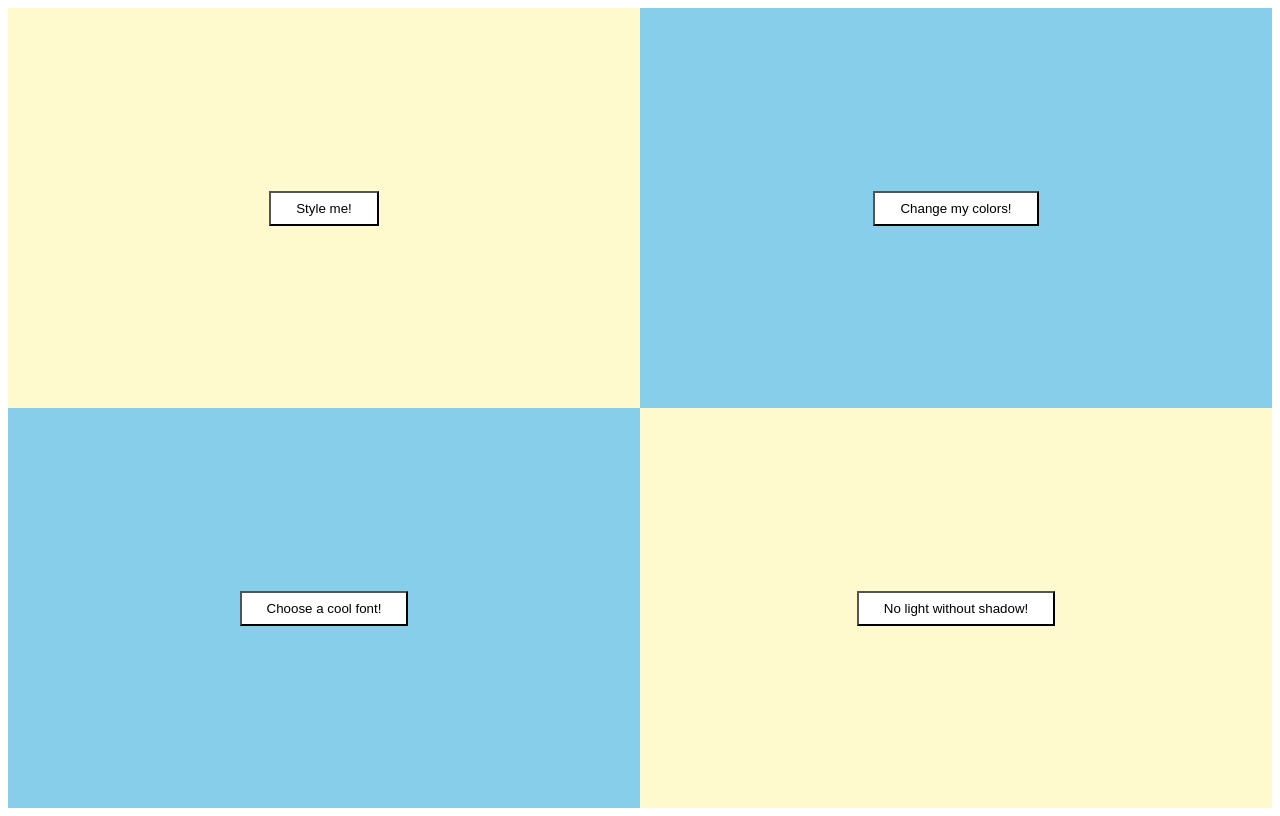
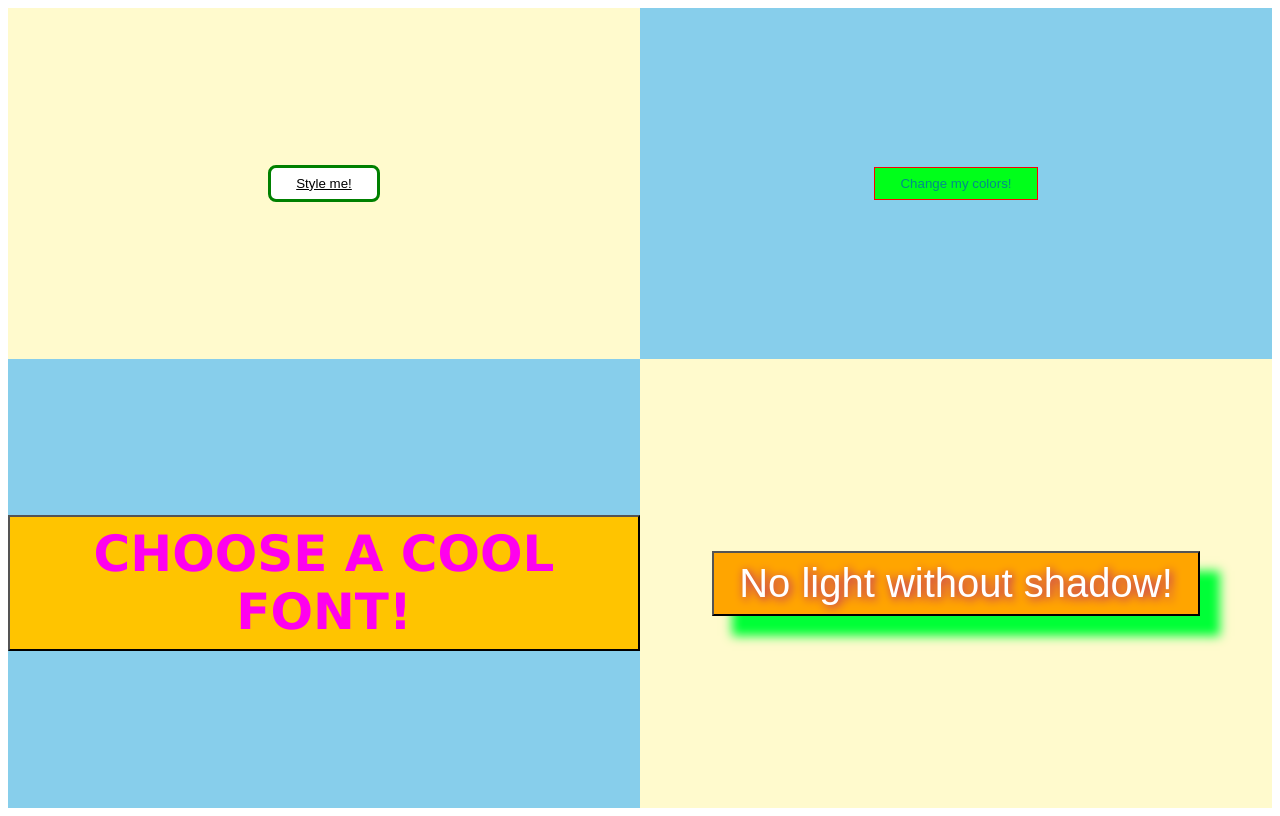
Before and after one commit to uxbyweng/web-challenges, a website: page css-basics/css-basics_button-styles/index.html in a window 1280 px wide. Drawn offline with Linux system fonts and the light colour scheme.

Commit message:
add button styles for button1, button2, button3 and button4

```diff
--- a/css-basics/css-basics_button-styles/css/styles.css
+++ b/css-basics/css-basics_button-styles/css/styles.css
@@ -31,18 +31,38 @@ button {
 Make sure not to put your code into the comments, because then nothing will happen. */
 
 .button1 {
+    border: 3px solid green;
+    border-radius: 8px;
+    text-decoration: underline;
     /* Style me! Change my border, set a border radius or try out other styles. :) */
 }
 
 .button2 {
+    background-color: rgb(0, 255, 26);
+    color: #008b8b;
+    border: 1px solid hsl(0, 100%, 50%);
+
     /* Style me! Change my color or background-color, or both! You can experiment with different color formats here, like HEX, RGB, etc. */
 }
 
 .button3 {
+    font-family: "Lucida Sans", "Lucida Sans Regular", "Lucida Grande", "Lucida Sans Unicode", Geneva, Verdana, sans-serif;
+    font-size: 50px;
+    font-weight: 700;
+    color: #ff00ee;
+    background: rgb(255, 196, 0);
+    text-transform: uppercase;
+
     /* Style me! You can test out changing the font, font size, ...*/
 }
 
 .button4 {
+    background: orange;
+    box-shadow: 20px 20px 10px #00ff37;
+    color: #fff;
+    font-size: 40px;
+    text-shadow: 2px 2px 10px #ae0e89;
+
     /* Style me! Can you add a shadow to this button? Try playing around with shadow properties - you can even change the shadow color, size, and more. */
 }
 
```
Lines whose indentation alone changed are shown as unchanged.
